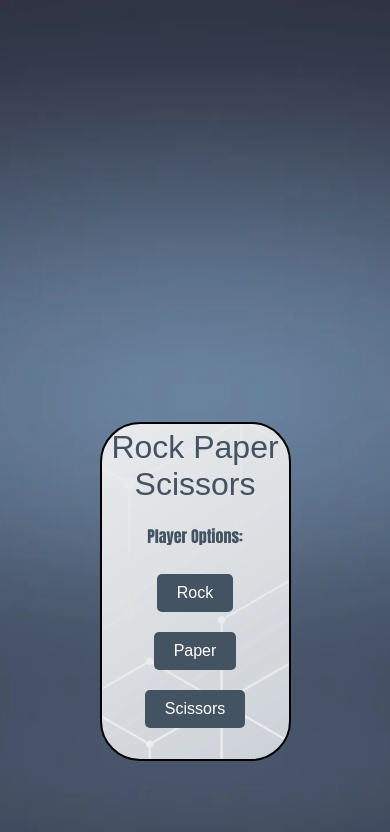
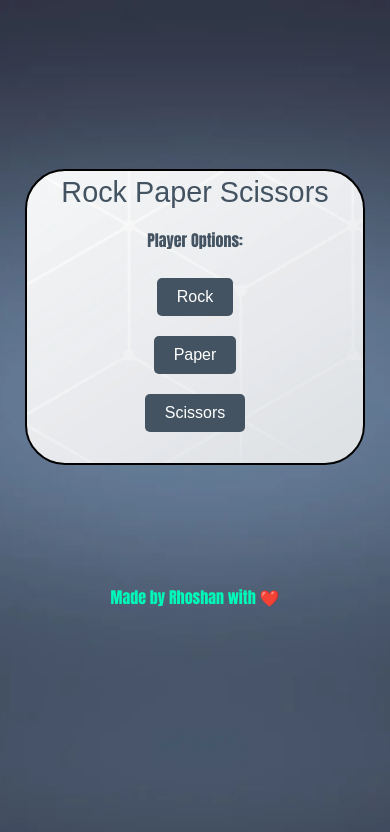
Before and after one commit to rhoshan-d/rock-paper, a plain HTML site: page index.html in a window 390 px wide. Drawn offline with Linux system fonts and the light colour scheme; a web font is replaced by a local one.

Commit message:
small changes before final

```diff
--- a/assets/css/style.css
+++ b/assets/css/style.css
@@ -47,7 +47,7 @@ button:hover {
     border: 2px solid black;
     border-radius: 40px;
     width: 50%;
-    margin: 50vh auto 0;
+    margin: 40vh auto 0;
     padding: 5px 0;
     background: url('../images/background-image.webp') no-repeat fixed center;
     background-size: cover;
@@ -61,3 +61,38 @@ button:hover {
     color: black;
     font-weight: bold;
 }
+
+/* footer */
+
+footer {
+    margin-top: 150px;
+    color: #00f8b9;
+}
+
+/* for mobile screens */
+@media only screen and (max-width: 600px) {
+
+    .main-container {
+      width: 90%;
+      margin-top: 20vh;
+      margin-bottom: 20px;
+    }
+
+    .header {
+        font-size: 1.8rem;
+    }
+
+    .game-buttons-section {
+      display: flex;
+      flex-direction: column;
+    }
+
+    button {
+      margin: 10px auto;
+    }
+
+    footer {
+        margin-top: 120px;
+    }
+
+}
--- a/index.html
+++ b/index.html
@@ -22,6 +22,7 @@
         <p id="result"></p> <!-- populate result here -->
         <p id="round"></p> <!-- populate round here -->
     </div>
+    <footer><p>Made by Rhoshan with ❤️</p></footer>
     <!-- load javascript last -->
     <script src="assets/js/script.js"></script>
     </body>
```
Also changed, not shown: 1 other file.
